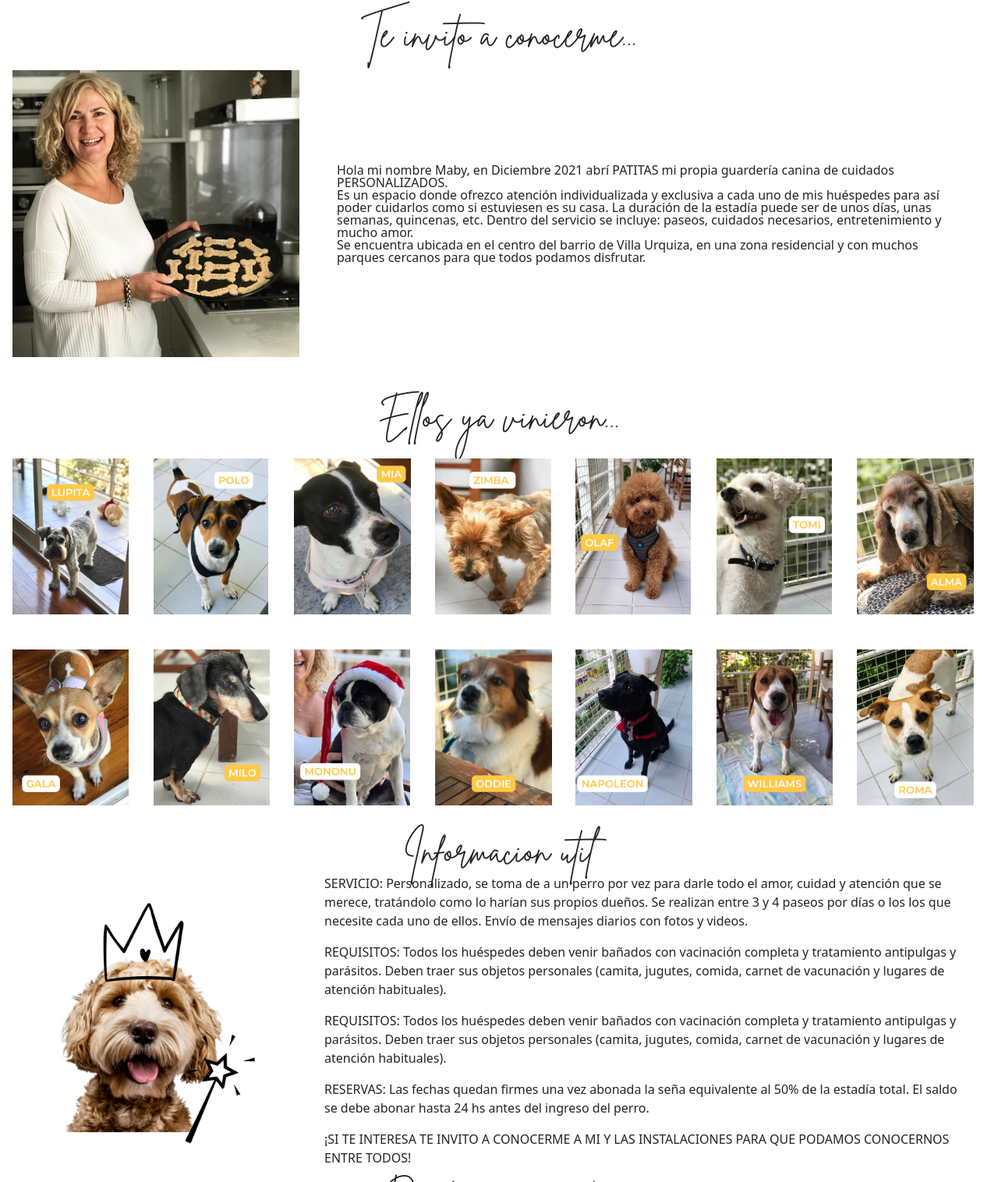
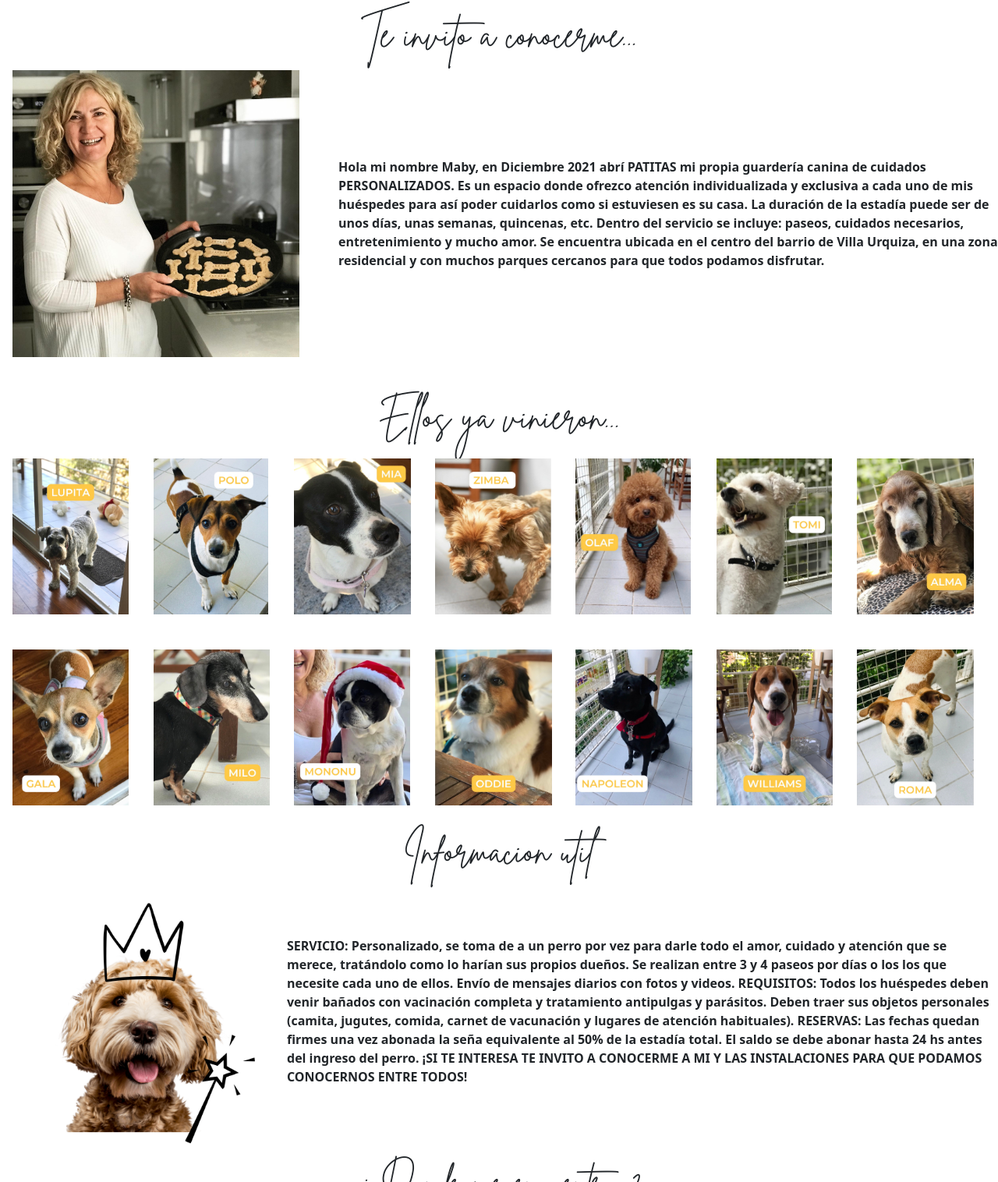
Before and after one commit to aleadiaz/Patitas, a plain HTML site: page index.html in a window 1280 px wide. Shown: the part 878-2394 px from the top of the page at 78% size. Drawn offline with nearby package versions, Linux system fonts and the light colour scheme; a web font is replaced by a local one.

Commit message:
repositorio actualizado

```diff
--- a/index.html
+++ b/index.html
@@ -41,22 +41,21 @@
                 <p class="titulo-ubicacion">Te invito a conocerme...</p>
             </h2>
             <section class="info-mabe">
-                <div>
                 <img class="mabe-image" src="Fotos/Mabe corto.JPG" alt="">
-                </div>
+
              <!--Reseña-->
-                <section class="text-right mt-auto mb-auto lh-1 ms-5 me-5">
-                    <p class="mb-0">Hola mi nombre Maby, en Diciembre 2021 abrí PATITAS mi propia guardería canina de cuidados PERSONALIZADOS.</p>
-                    <p class="mb-0">Es un espacio donde ofrezco atención individualizada y exclusiva a cada uno de mis huéspedes para así poder cuidarlos como si estuviesen es su casa. La duración de la estadía puede ser de unos días, unas semanas, quincenas, etc. Dentro del servicio se incluye: paseos, cuidados necesarios, entretenimiento y mucho amor.</p>
-                    <p class="mb-0">Se encuentra ubicada en el centro del barrio de Villa Urquiza, en una zona residencial y con muchos parques cercanos para que todos podamos disfrutar.</p>
+                <section class="texto-mi">
+                    <p class="texto-mi-style"> Hola mi nombre Maby, en Diciembre 2021 abrí PATITAS mi propia guardería     canina de cuidados   PERSONALIZADOS.
+                        Es un espacio donde ofrezco atención individualizada y exclusiva a cada uno de mis huéspedes para así poder cuidarlos como si estuviesen es su casa. La duración de la estadía puede ser de unos días, unas semanas, quincenas, etc. Dentro del servicio se incluye: paseos, cuidados necesarios, entretenimiento y mucho amor.
+                        Se encuentra ubicada en el centro del barrio de Villa Urquiza, en una zona residencial y con muchos parques cercanos para que todos podamos disfrutar.</p>
                 </section>
             </section>
         </section>
         <!--MIS HUESPEDES-->
         <section id="huespedes fotos-style">
-            <h2 class="titulo-huespedes-style">
-                <div class="huespedes-style">Ellos ya vinieron...</div>
-            </h2>
+            <h3 class="titulo-huespedes-style">
+                <p class="huespedes-style">Ellos ya vinieron...</p>
+            </h3>
             <section class="huespedes">
                 <div>
                     <img class="lupita-image" src="Fotos/Lupita-nombre.jpg" alt="">
@@ -108,28 +107,14 @@
                 <div>Información útil</div>
             </h2>
             <section class="informacion-style">
-                <div>
                 <img class="perro-image" src="Fotos/Info estadía negro.png" alt="">
-                </div>
-                    <section class="class= text-right mt-auto mb-auto lh-base ms-5 me-5">
-                        <p>
-                            SERVICIO: Personalizado, se toma de a un perro por vez para darle todo el amor, cuidad y    atención     que  se merece, tratándolo como lo harían sus propios dueños.
+                <section class="tamano-texto">
+                 <p>SERVICIO: Personalizado, se toma de a un perro por vez para darle todo el amor, cuidado y atención que se merece, tratándolo como lo harían sus propios dueños.
                     Se realizan entre 3 y 4 paseos por días o los los que necesite cada uno de ellos. Envío de mensajes diarios con fotos y videos.
-                        </p>
-                        <p>
-                            REQUISITOS: Todos los huéspedes deben venir bañados con vacinación completa y tratamiento antipulgas y   parásitos.
-                         Deben traer sus objetos personales (camita, jugutes, comida, carnet de vacunación y lugares de atención habituales).
-                        </p>
-                        <p>
                     REQUISITOS: Todos los huéspedes deben venir bañados con vacinación completa y tratamiento antipulgas y parásitos.
                     Deben traer sus objetos personales (camita, jugutes, comida, carnet de vacunación y lugares de atención habituales).
-                        </p>
-                        <p>
                     RESERVAS: Las fechas quedan firmes una vez abonada la seña equivalente al 50% de la estadía total. El saldo se debe abonar hasta 24 hs antes del ingreso del perro.
-                        </p>
-                        <p>
-                         ¡SI TE INTERESA TE INVITO A CONOCERME A MI Y LAS INSTALACIONES PARA QUE PODAMOS CONOCERNOS ENTRE TODOS!
-                     </p>
+                    ¡SI TE INTERESA TE INVITO A CONOCERME A MI Y LAS INSTALACIONES PARA QUE PODAMOS CONOCERNOS ENTRE TODOS!</p>
                 </section>
             </section>
         </section>
@@ -143,12 +128,10 @@
         </section>
     </main>
     <footer>
-        <h2 class="tituloredes-style">
-            <section id="redes">
-            <div class="redes-style">Redes Sociales</div>
-        </h2>
+        <div class="tituloredes-style"> Redes Sociales</div>
+
         <!--Redes Sociales-->
-        <section class="redes-color-fondo">
+        <div class="redes-color-fondo">
             <img class="foto-redes3" src="Fotos/Redes Negro.png" alt="">
             <div>
                 <a href="https://www.instagram.com/patitas.villaurquiza/"> <img class="ig-style" src="Fotos/IG logo.png"  alt="">
@@ -157,7 +140,7 @@
                 </a>
                 <img class="wa-style" src="Fotos/WA logo.png" alt="">
             </div>
-        </section>
+        </div>
     </footer>
  <!--JS BT-->
     <script src="https://cdn.jsdelivr.net/npm/bootstrap@5.2.0-beta1/dist/js/bootstrap.bundle.min.js" integrity="sha384-pprn3073KE6tl6bjs2QrFaJGz5/SUsLqktiwsUTF55Jfv3qYSDhgCecCxMW52nD2" crossorigin="anonymous"></script>
--- a/style.css
+++ b/style.css
@@ -87,12 +87,22 @@ ul {
     display: flex;
     justify-content: center;
     margin-bottom: 3rem;
+
 }
 .mabe-image{
     height: 23rem;
     margin-left: 1rem;
 }
 /*texto de acerca de mi*/
+.texto-mi{
+    margin: 0px 0px 0px 50px;
+    display: table;
+}
+.texto-mi-style{
+    font-weight: bold;
+    display: table-cell;
+    vertical-align: middle;
+}
 /*Cuando la pantalla esta minimizada se ve pérfecto, pero cuando se pone la pantalla completa el texto me queda todo en la parte superior de la caja de texto*/
 
 /*HUESPEDES*/
@@ -228,6 +238,17 @@ ul {
     transform: scale(2);
 }
 /*INFORMACION SOBRE LA ESTADÍA*/
+.informacion-style{
+    margin: 0px 0px 0px 0px;
+    display: flex;
+    justify-content: center;
+    display: table;
+}
+.tamano-texto{
+    font-weight: bold;
+    display: table-cell;
+    vertical-align: middle;
+}
 .informacion{
     margin-bottom: 3rem;
 }
@@ -236,11 +257,7 @@ ul {
     justify-content: center;
 }
 
-.informacion-style{
-    margin: 0px 0px 0px 0px;
-    display: flex;
-    justify-content: center;
-}
+
 .tituloinfo-style{
     margin: 30px 0px 0px 0px;
     display: flex;
```
Lines whose indentation alone changed are shown as unchanged.
